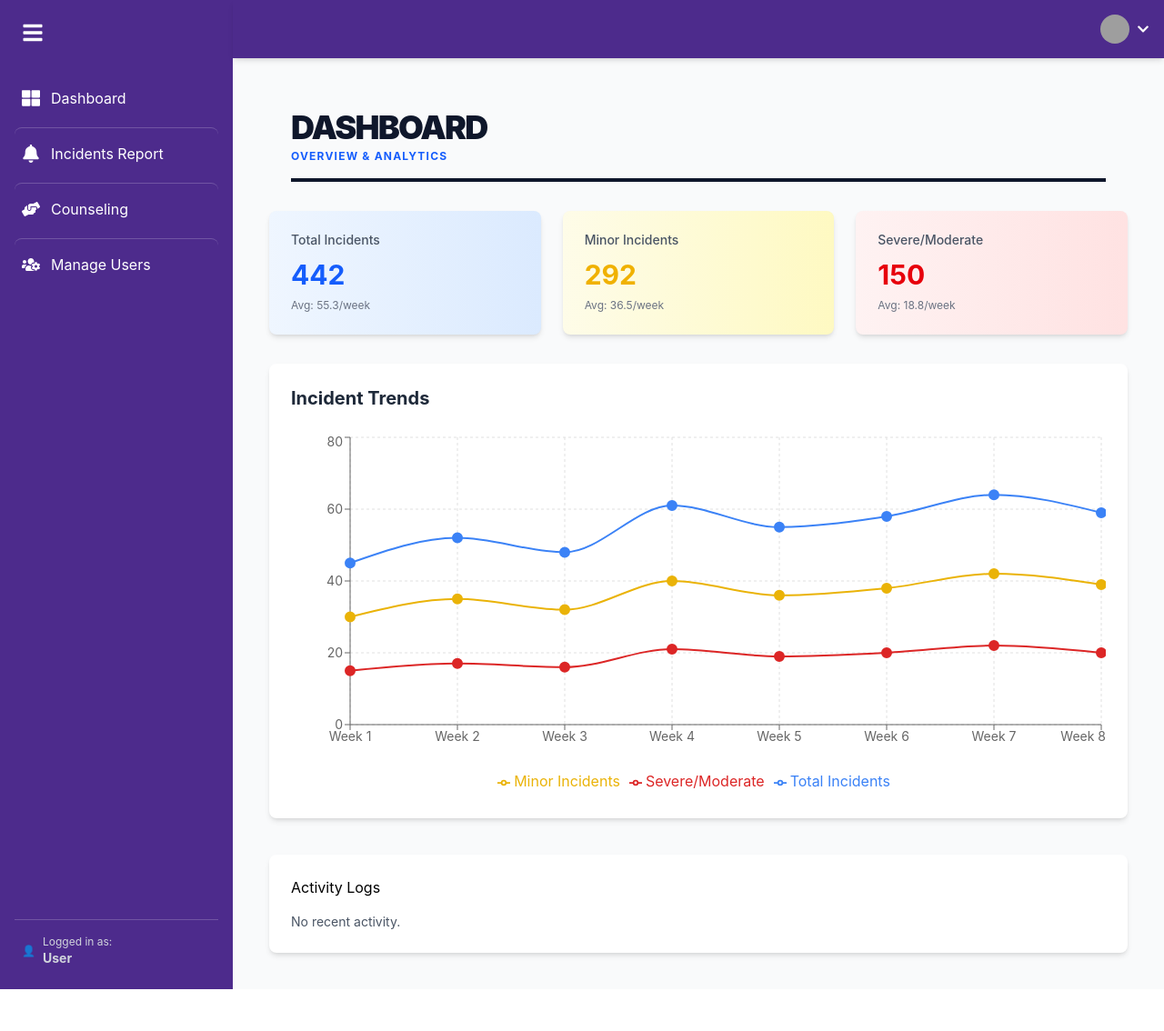
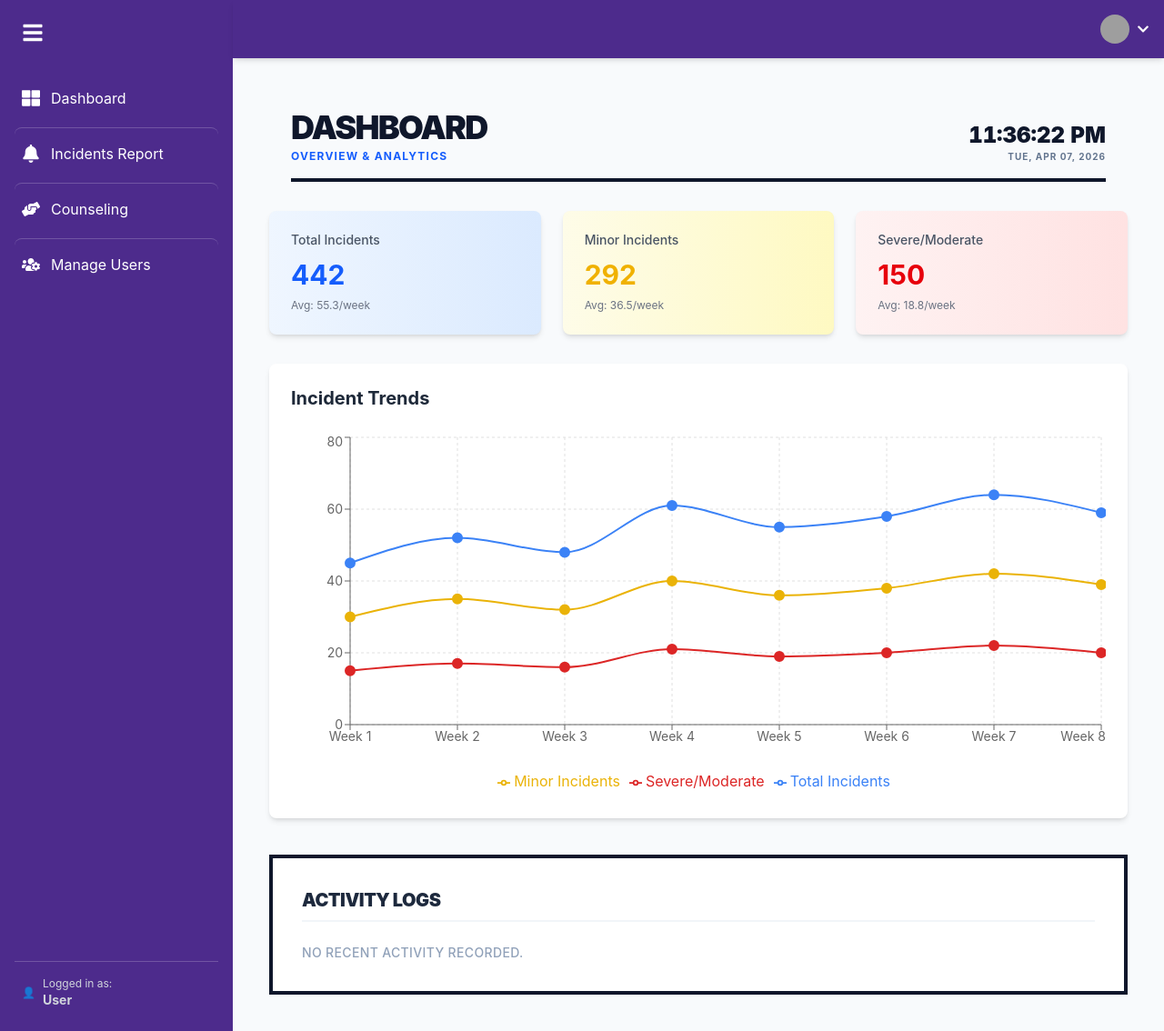
Before and after one commit to shanieest/pbis-frontend, a React (Vite) app: page /dashboard in a window 1280 px wide. Shown: the whole page at 91% size. Before the commit the page ends 1088 px from the top, so only its background shows below. Built offline with nearby package versions, Linux system fonts and the light colour scheme; grey boxes are pictures that could not be loaded.

Commit message:
date and time in dashboard

```diff
--- a/src/pages/Dashboard.tsx
+++ b/src/pages/Dashboard.tsx
@@ -1,19 +1,25 @@
+import { useState, useEffect } from 'react';
 import Sidebar from "../components/Sidebar";
 import Header from "../components/Header";
 import IncidentAnalytics from "../components/IncidentAnalytics";
 
 export default function Dashboard() {
+    const [dateTime, setDateTime] = useState(new Date());
+
+    useEffect(() => {
+        const timer = setInterval(() => setDateTime(new Date()), 1000);
+        return () => clearInterval(timer);
+    }, []);
+
     return (
-        <div className="flex min-h-screen">
+        <div className="flex min-h-screen font-sans">
         <Sidebar />
-
         <div className="flex flex-col flex-1">
             <Header />
-                <main className="flex-1 p-10 bg-gray-50">
 
+            <main className="flex-1 p-10 bg-slate-50">
             <div className="w-full max-w-6xl mx-auto px-6 mt-4">
                 <div className="grid grid-cols-1 md:grid-cols-2 items-end border-b-4 border-slate-900 pb-4 mb-8">
-
                 <div>
                     <h1 className="text-4xl font-black text-slate-900 tracking-tighter uppercase">
                     Dashboard
@@ -23,17 +29,29 @@ export default function Dashboard() {
                     </p>
                 </div>
 
+                <div className="text-left md:text-right mt-4 md:mt-0">
+                    <div className="text-2xl font-black text-slate-900 tabular-nums">
+                    {dateTime.toLocaleTimeString('en-US', { hour12: true, hour: '2-digit', minute: '2-digit', second: '2-digit' })}
+                    </div>
+                    <div className="text-[10px] font-bold text-slate-500 uppercase tracking-widest">
+                    {dateTime.toLocaleDateString('en-US', { weekday: 'short', month: 'short', day: '2-digit', year: 'numeric' })}
+                    </div>
+                </div>
                 </div>
             </div>
 
             <IncidentAnalytics />
 
-                    <div className="mt-10 p-6 bg-white rounded-lg shadow-md">
-                        <div>
-                            <h2>Activity Logs</h2>
+            <div className="mt-10 p-8 bg-white border-4 border-slate-900">
+                <div className="border-b-2 border-slate-100 pb-2 mb-6">
+                <h2 className="text-xl font-black uppercase tracking-tight text-slate-800">
+                    Activity Logs
+                </h2>
                 </div>
                 <div className="mt-4">
-                            <p className="text-gray-600 text-sm">No recent activity.</p>
+                <p className="text-slate-400 text-sm font-medium uppercase tracking-wide">
+                    No recent activity recorded.
+                </p>
                 </div>
             </div>
             </main>
```
Lines whose indentation alone changed are shown as unchanged.
